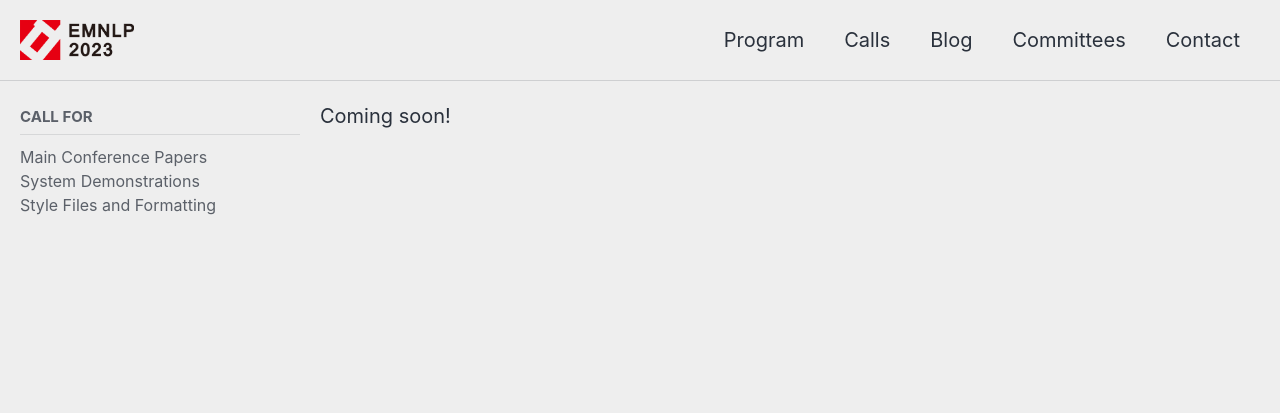
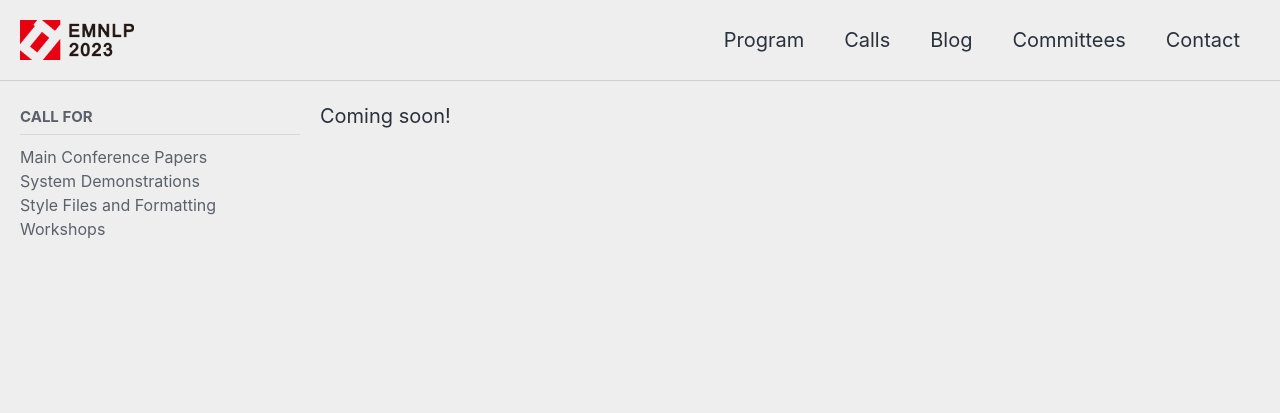
Before and after one commit to acl-org/emnlp-2023, a Jekyll site: the page built from _pages/calls/cs.md, in a window 1280 px wide. Shown: the top 413 px of the page. Built offline with Jekyll 4.4.1, drawn with Linux system fonts in a browser that asks for light colours; cached includes are drawn as plain includes; nearby versions of some CDN libraries.

Commit message:
Update navigation.yml

```diff
--- a/_data/navigation.yml
+++ b/_data/navigation.yml
@@ -83,6 +83,8 @@ calls:
         url: /calls/style-and-formatting/
 #       - title: "Volunteers"
 #         url: /calls/volunteers/
+      - title: "Workshops"
+        url: /program/workshops/
 
 
   #- title: Submission Material
```
